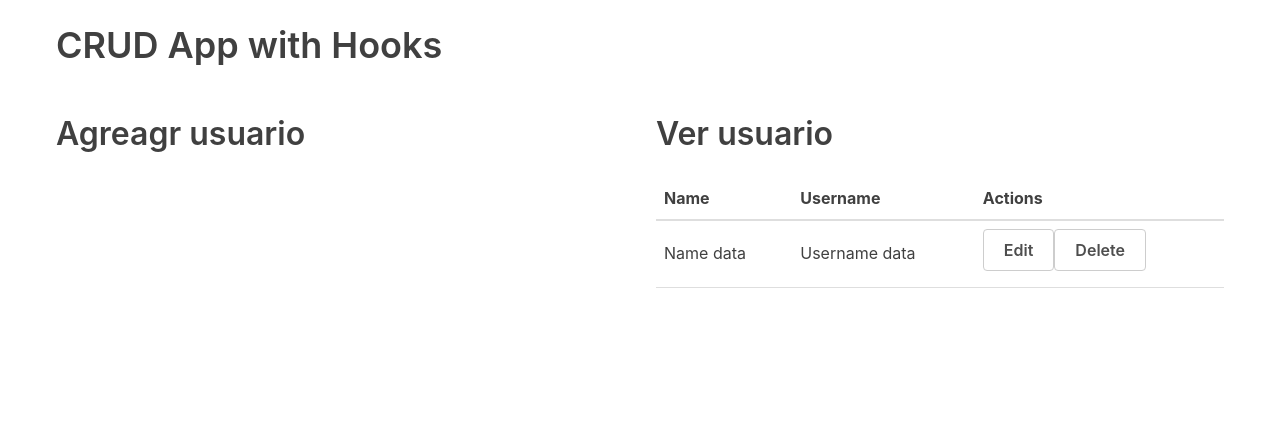
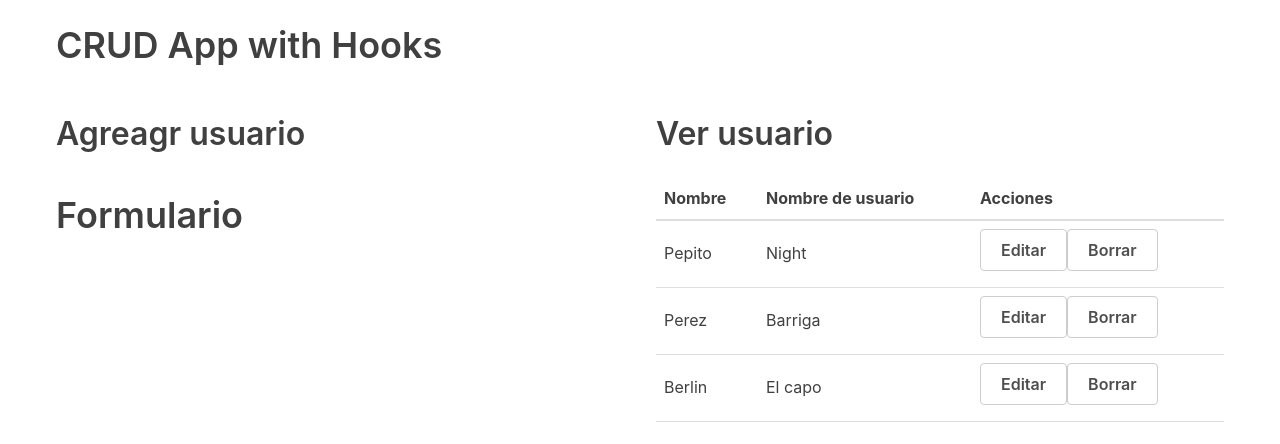
Before and after one commit to Daniuh/a, a React (Create React App) app: page / in a window 1280 px wide. Shown: the top 444 px of the page. Built offline with nearby package versions, Linux system fonts and the light colour scheme.

Commit message:
Se realiza la función de generar id aleatorios, se crea la función de agregar usuario y se agrega el archivo para hacer el agregar usuario

```diff
--- a/src/App.js
+++ b/src/App.js
@@ -1,17 +1,38 @@
-import React from 'react'
-import UserTable from './components/UserTable'
+import React, {useState} from 'react';
+import UserTable from './components/UserTable';
+import {v4 as uuidv4} from 'uuid';
+import AddUserForm from './components/AddUserForm';
 
 const App = () => {
+  const usersData = [
+    { id: uuidv4(), name: 'Pepito', username: 'Night' },
+    { id: uuidv4(), name: 'Perez', username: 'Barriga' },
+    { id: uuidv4(), name: 'Berlin', username: 'El capo' },
+  ]
+
+  // State
+  const [users, setUsers] = useState(usersData);
+
+  //Agregar usuarios
+  const addUser = (user) => {
+    user.id = uuidv4()
+    setUsers([
+      ...users,
+      user
+    ])
+  }
+
   return (
     <div className="container">
       <h1>CRUD App with Hooks</h1>
       <div className="flex-row">
         <div className="flex-large">
           <h2>Agreagr usuario</h2>
+          <AddUserForm />
         </div>
         <div className="flex-large">
           <h2>Ver usuario</h2>
-          <UserTable />
+          <UserTable users = {users} />
         </div>
       </div>
     </div>
--- /dev/null
+++ b/src/components/AddUserForm.jsx
@@ -0,0 +1,9 @@
+import React from 'react';
+
+const AddUserForm = () => {
+    return (
+        <h1>Formulario</h1>
+     );
+}
+
+export default AddUserForm;
--- a/src/components/UserTable.jsx
+++ b/src/components/UserTable.jsx
@@ -1,22 +1,31 @@
-const UserTable = () => {
+const UserTable = (props) => {
+  console.log(props.users);
   return (
     <table>
       <thead>
         <tr>
-          <th>Name</th>
-          <th>Username</th>
-          <th>Actions</th>
+          <th>Nombre</th>
+          <th>Nombre de usuario</th>
+          <th>Acciones</th>
         </tr>
       </thead>
       <tbody>
-        <tr>
-          <td>Name data</td>
-          <td>Username data</td>
-          <td>
-            <button className="button muted-button">Edit</button>
-            <button className="button muted-button">Delete</button>
-          </td>
-        </tr>
+        {props.users.length > 0 ? (
+          props.users.map((user) => (
+            <tr key={user.id}>
+              <td>{user.name}</td>
+              <td>{user.username}</td>
+              <td>
+                <button className="button muted-button">Editar</button>
+                <button className="button muted-button">Borrar</button>
+              </td>
+            </tr>
+          ))
+        ) : (
+          <tr>
+            <td colspan={3}>No hay usuarios</td>
+          </tr>
+        )}
       </tbody>
     </table>
   );
```
